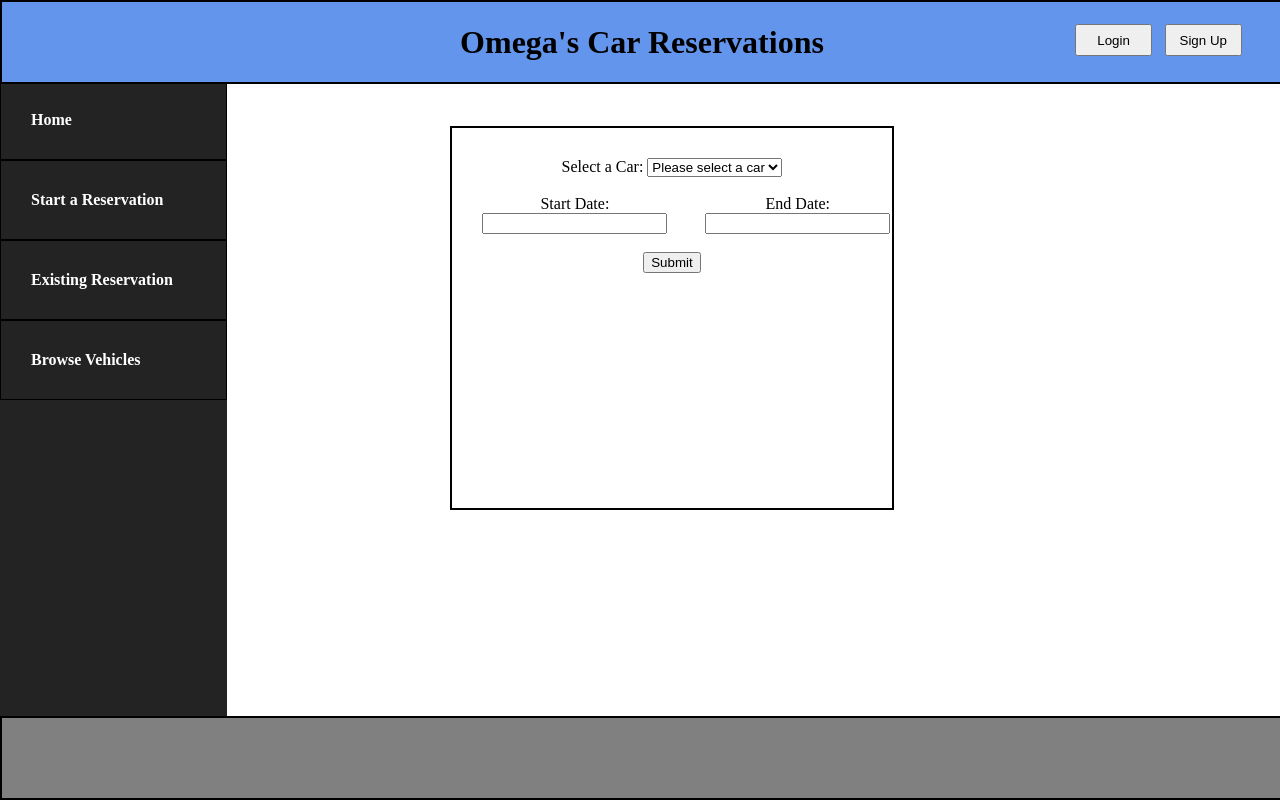
After one commit to Cicciarelli/omega-soen341projectW2024, a Django app: template templates/convertibleReservation.html in a window 1280 px wide. The commit adds this page. Run offline with Django 3.2, Linux system fonts and the light colour scheme; the template is opened without the code that fills it, so the values that code supplies are empty; some libraries are stand-ins or nearby versions.

Commit message:
Finished Reservation Forms

```diff
--- /dev/null
+++ b/templates/convertibleReservation.html
@@ -0,0 +1,67 @@
+<!DOCTYPE html>
+<html lang="en">
+  <head>
+    <meta charset="UTF-8">
+    <title>Home</title>
+    <!-- {% load static %} -->
+    <link rel="stylesheet" type="text/css" href="Style.css">
+  </head>
+  <body>
+    <header>
+      <div class="headerContainer">
+        <h1>Omega's Car Reservations</h1>
+      </div>
+      <a href="{% url 'login' %}"><button class="logInButton">Login</button></a>
+      <a href="{% url 'signup' %}"><button class="signUpButton">Sign Up</button></a>
+    </header>
+    <div class="sideMenu">
+      <ul>
+          <li><a href="{% url 'home' %}">Home</a></li>
+          <li><a href="startAReservation.html">Start a Reservation</a></li>
+          <li><a href="existingReservation.html">Existing Reservation</a></li>
+          <li><a href="browseVehicles.html">Browse Vehicles</a></li>
+      </ul>
+    </div>
+    <div class="reservationForm">
+        <form action="#" method="post">
+            <!-- {% csrf_token %} -->
+            <label for="car">Select a Car:</label>
+            <select id="convertibleCarDropdown" name="convertibleCarDropdown" required>
+                <option value="" selected disabled>Please select a car</option>
+                <option value="fordMustang">Ford Mustang</option>
+                <option value="audiA5">Audi A5</option>
+                <option value="bmwM4">BMW M4</option>
+                <option value="chevroletCorvette">Chevrolet Corvette</option>
+            </select>
+            <br><br>
+            <div class="reservationDates">
+                <div>
+                    <label for="start_date">Start Date:</label>
+                    <input type="text" id="start_date" name="start_date">
+                </div>
+                <div class="endDate">
+                    <label for="end_date">End Date:</label>
+                    <input type="text" id="end_date" name="end_date">
+                </div>
+            </div>
+            <br>
+            <button type="submit">Submit</button>
+        </form>
+    </div>
+    <script src="https://cdnjs.cloudflare.com/ajax/libs/jquery/3.6.0/jquery.min.js"></script>
+    <script src="https://cdnjs.cloudflare.com/ajax/libs/jqueryui/1.12.1/jquery-ui.min.js"></script>
+    <script>
+        $(function() {
+            $("#start_date").datepicker();
+            $("#end_date").datepicker();
+        });
+    </script>
+    <footer>
+      <div class="footerContainer">
+          <table id="footerTable">
+
+          </table>
+      </div>
+   </footer>
+  </body>
+</html>
--- a/templates/startReservation.html
+++ b/templates/startReservation.html
@@ -38,11 +38,11 @@
         <a href="luxuryReservation.html"><button class="viewluxuryCars">View cars</button></a>
       </div>
       <div class="convertibleCars">
-        <a href="economyReservation.html" class="convertibleLink">Convertible</a>
+        <a href="convertibleReservation.html" class="convertibleLink">Convertible</a>
         <p class="convertibleChoices">Ford Mustang or similar</p>
         <img src="mustang.jpg" alt="Picture of the Ford Mustang" height="300" width="300">
         <br>
-        <a href=""><button class="viewconvertibleCars">View cars</button></a>
+        <a href="convertibleReservation.html"><button class="viewconvertibleCars">View cars</button></a>
       </div>
     </div>
 
```
Also changed, not shown: templates/luxuryReservation.html (+6 -5 lines).
